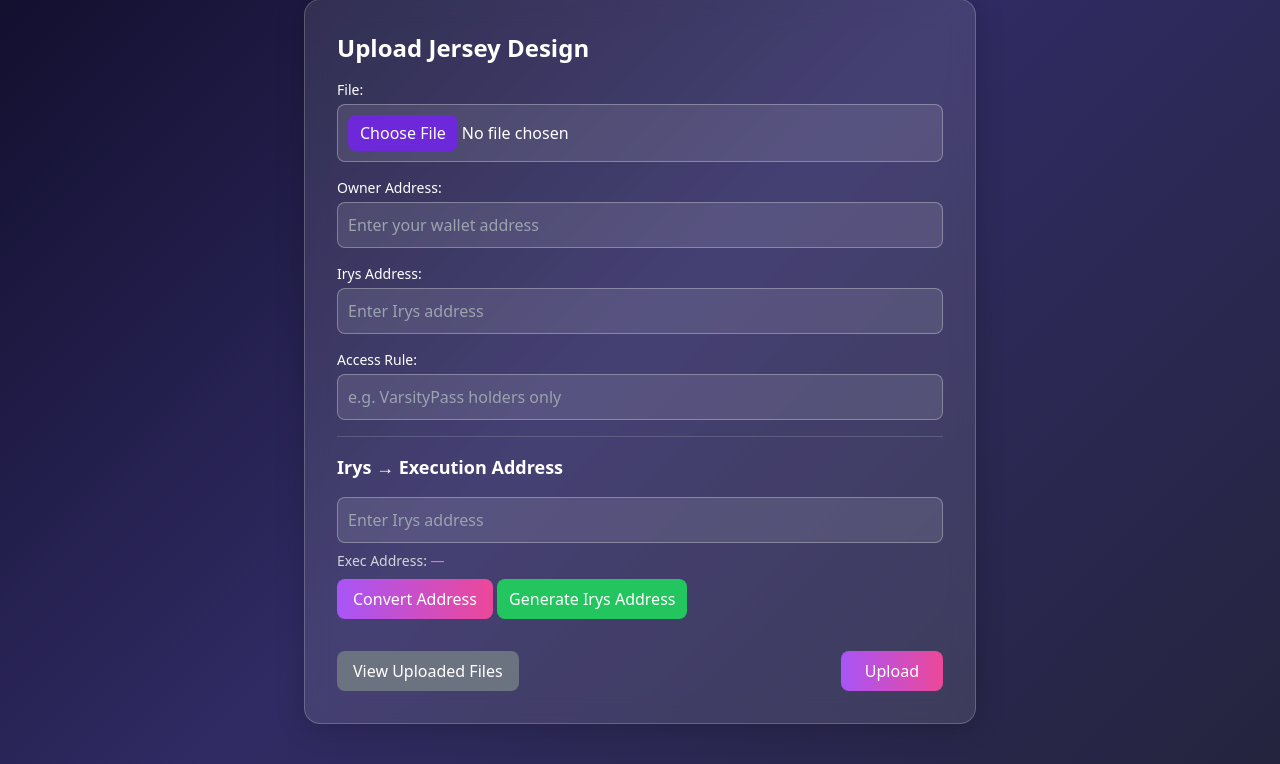
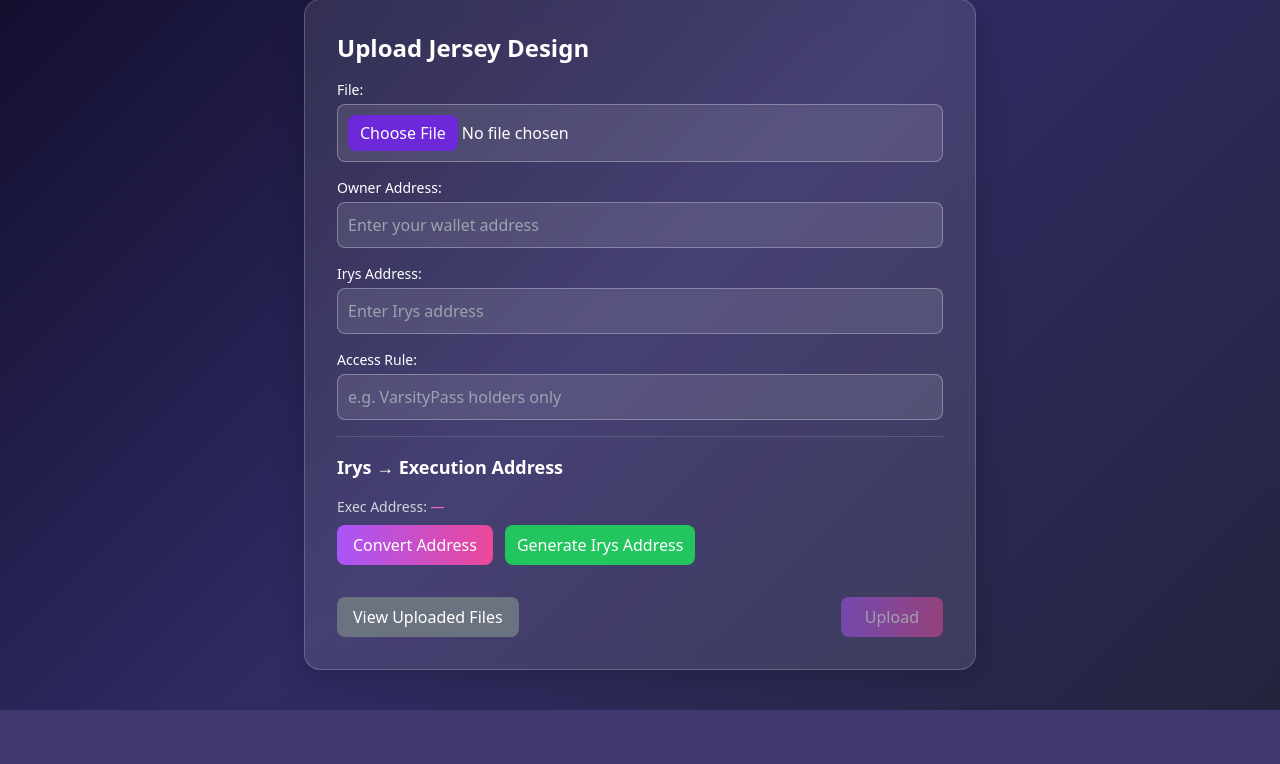
Before and after one commit to tuna204/varsityvibes, a Flask app: page / in a window 1280 px wide. Shown: the part 113-877 px from the top of the page. After the commit the page ends 823 px from the top, so only its background shows below. Run offline with Flask 3, Linux system fonts and the light colour scheme; some libraries are stand-ins or nearby versions.

Commit message:
Update upload.html

```diff
--- a/templates/upload.html
+++ b/templates/upload.html
@@ -34,9 +34,12 @@
       border-radius: 0.5rem;
       cursor: pointer;
     }
+    .disabled {
+      opacity: 0.6;
+      cursor: not-allowed;
+    }
   </style>
 </head>
-
 <body class="text-white flex flex-col items-center py-10">
 
   <h1 class="text-4xl font-bold mb-8 bg-gradient-to-r from-pink-400 to-blue-400 text-transparent bg-clip-text">
@@ -58,7 +61,7 @@
       {% endif %}
     {% endwith %}
 
-    <form method="POST" enctype="multipart/form-data" class="space-y-4">
+    <form id="uploadForm" method="POST" enctype="multipart/form-data" class="space-y-4">
       <div>
         <label class="block text-sm mb-1">File:</label>
         <input type="file" name="file" required>
@@ -71,7 +74,7 @@
 
       <div>
         <label class="block text-sm mb-1">Irys Address:</label>
-        <input type="text" name="irys_address" placeholder="Enter Irys address" required>
+        <input type="text" id="irys_address_input" placeholder="Enter Irys address" required>
       </div>
 
       <div>
@@ -84,32 +87,31 @@
       <!-- Irys → Execution Address Section -->
       <h3 class="text-lg font-semibold mb-2">Irys → Execution Address</h3>
       <div class="space-y-2">
-        <input type="text" id="irys_address_input" placeholder="Enter Irys address"
-               class="w-full bg-white/10 border border-gray-400 text-white px-3 py-2 rounded-lg" required>
-
         <!-- Hidden field to actually submit exec address -->
         <input type="hidden" id="exec_address_input" name="exec_address">
 
         <p class="text-sm text-gray-300">Exec Address: <span id="exec_address_output" class="text-pink-400">—</span></p>
 
-        <button type="button" onclick="convertAddress()"
+        <div class="flex gap-3">
+          <button type="button" id="convertBtn"
                   class="bg-gradient-to-r from-purple-500 to-pink-500 px-4 py-2 rounded-lg text-white hover:scale-105 transition">
               Convert Address
           </button>
 
           <button type="button"
                   onclick="generateFakeIrysAddress()"
-                class="bg-green-500 px-3 py-2 rounded-lg mt-2">
+                  class="bg-green-500 px-3 py-2 rounded-lg">
               Generate Irys Address
           </button>
-
+        </div>
       </div>
 
       <div class="flex justify-between items-center pt-4">
         <a href="{{ url_for('files') }}"
            class="bg-gray-500 hover:bg-gray-600 px-4 py-2 rounded-lg text-white">View Uploaded Files</a>
-        <button type="submit"
-           class="bg-gradient-to-r from-purple-500 to-pink-500 px-6 py-2 rounded-lg text-white hover:scale-105 transition">
+        <button type="submit" id="uploadBtn"
+           class="bg-gradient-to-r from-purple-500 to-pink-500 px-6 py-2 rounded-lg text-white hover:scale-105 transition disabled:opacity-50 disabled:cursor-not-allowed"
+           disabled>
            Upload
         </button>
       </div>
@@ -144,10 +146,7 @@ function base58Decode(str) {
 // Convert Base58 Irys Address → EVM Execution Address
 function irysToExecLocal(irysAddr) {
     const decoded = base58Decode(irysAddr);
-
-    // Take the last 20 bytes (EVM style)
     const last20 = decoded.slice(-20);
-
     let hex = "0x";
     for (const byte of last20) {
         hex += byte.toString(16).padStart(2, "0");
@@ -156,34 +155,41 @@ function irysToExecLocal(irysAddr) {
 }
 
 function convertAddress() {
-    const irysAddress = document.getElementById("irys_address_input").value.trim();
-    if (!irysAddress) {
-        alert("Please enter an Irys address.");
+    const irysInput = document.getElementById("irys_address_input").value.trim();
+    if (!irysInput) {
+        document.getElementById("exec_address_output").textContent = "—";
+        document.getElementById("exec_address_input").value = "";
+        document.getElementById("uploadBtn").disabled = true;
         return;
     }
 
     try {
-        const exec = irysToExecLocal(irysAddress);
+        const exec = irysToExecLocal(irysInput);
         document.getElementById("exec_address_output").textContent = exec;
         document.getElementById("exec_address_input").value = exec;
 
+        // Enable upload button when exec address is valid
+        document.getElementById("uploadBtn").disabled = false;
     } catch (err) {
         console.error(err);
+        document.getElementById("exec_address_output").textContent = "—";
+        document.getElementById("exec_address_input").value = "";
+        document.getElementById("uploadBtn").disabled = true;
         alert("Invalid Irys address format.");
     }
 }
 
-// Auto convert when typing
+// Auto convert on typing
 document.getElementById("irys_address_input").addEventListener("input", convertAddress);
 
-// Fake Irys generator still works fine
-</script>
+// Convert button click also works
+document.getElementById("convertBtn").addEventListener("click", convertAddress);
 
-  <script>
+// Fake Irys generator
 function generateFakeIrysAddress() {
-    const chars = "123456789ABCDEFGHJKLMNPQRSTUVWXYZabcdefghijkmnopqrstuvwxyz"; // base58
+    const chars = ALPHABET;
     let addr = "";
-    for (let i = 0; i < 48; i++) { // Irys addresses ~48 chars
+    for (let i = 0; i < 48; i++) {
         addr += chars[Math.floor(Math.random() * chars.length)];
     }
     document.getElementById("irys_address_input").value = addr;
```
Lines whose indentation alone changed are shown as unchanged.
